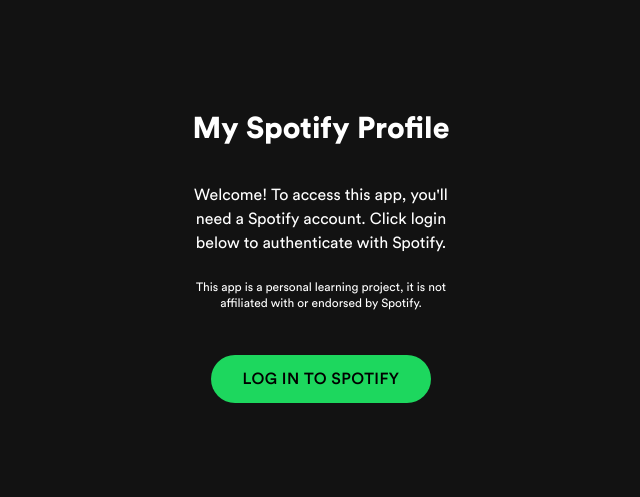
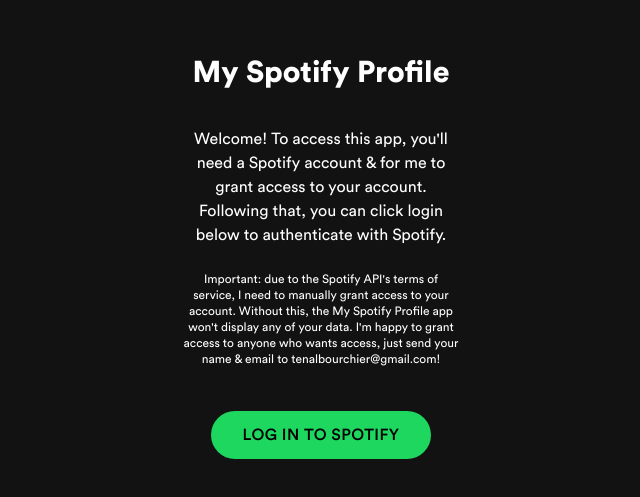
Before and after one commit to Tenal/my-spotify-profile, a Next.js app: page /playlists in a window 1280 px wide. Shown: the part 143-640 px from the top of the page, without its empty margins (319-959 px from the left). Built offline with nearby package versions, Linux system fonts and the light colour scheme; no server answers.

Commit message:
fix package issue & update login screen messaging

```diff
--- a/app/components/LoginPage.tsx
+++ b/app/components/LoginPage.tsx
@@ -7,12 +7,16 @@ export function LoginPage() {
                 My Spotify Profile
             </h2>
             <p className="p-3 max-w-[300px] text-center">
-                Welcome! To access this app, you&apos;ll need a Spotify account.
-                Click login below to authenticate with Spotify.
+                Welcome! To access this app, you&apos;ll need a Spotify account
+                & for me to grant access to your account. Following that, you
+                can click login below to authenticate with Spotify.
             </p>
             <p className="text-xs mb-8 p-3 max-w-[300px] text-center">
-                This app is a personal learning project, it is not affiliated
-                with or endorsed by Spotify.
+                Important: due to the Spotify API&apos;s terms of service, I
+                need to manually grant access to your account. Without this, the
+                My Spotify Profile app won&apos;t display any of your data.
+                I&apos;m happy to grant access to anyone who wants access, just
+                send your name & email to tenalbourchier@gmail.com!
             </p>
             <Link href="/api/auth/login">
                 <button className="px-8 py-3 bg-[hsl(var(--accent))] text-[hsl(var(--background-active))] uppercase font-medium tracking-wide rounded-full hover:bg-[hsl(var(--accent-hover))] hover:scale-105 transition-all duration-200">
--- a/package.json
+++ b/package.json
@@ -11,6 +11,7 @@
   "dependencies": {
     "@radix-ui/react-avatar": "^1.1.2",
     "@radix-ui/react-dialog": "^1.1.4",
+    "@radix-ui/react-focus-guards": "^1.1.1",
     "@radix-ui/react-select": "^2.1.4",
     "@radix-ui/react-slot": "^1.1.1",
     "@radix-ui/react-tooltip": "^1.1.6",
```
Also changed, not shown: 1 other file (tests, documents, lock files or other folders).
